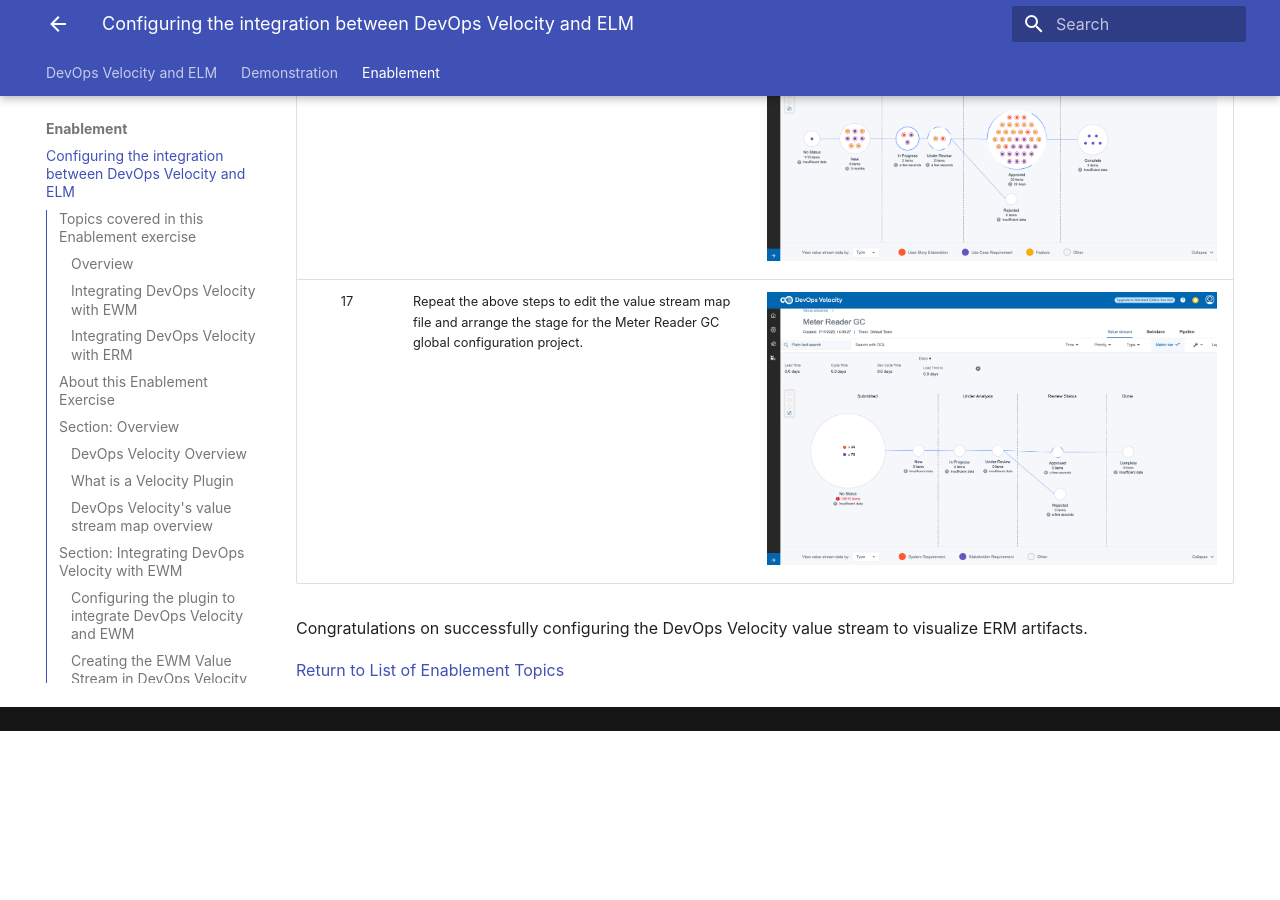
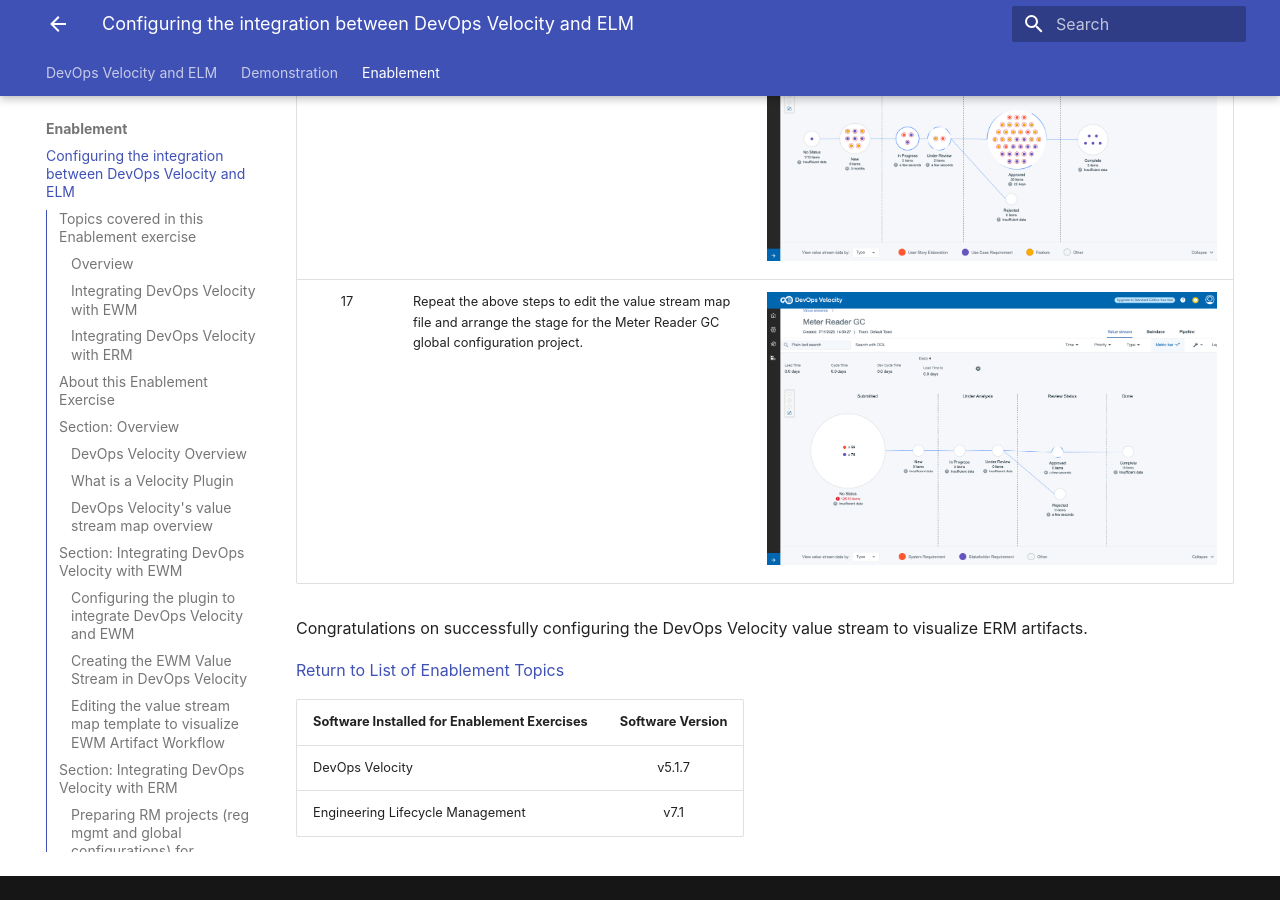
Before and after one commit to DevOpsAutomationLabs/ELM_Velocity, an MkDocs documentation site: the page built from docs/enablement/index.md, in a window 1280 px wide and 900 px high, scrolled down 24074 px. Built offline with MkDocs 1.6.1 and Material for MkDocs 9.7.7, drawn with Linux system fonts in a browser that asks for light colours; before the commit the page ends 24805 px from its top, so only the background shows below that.

Commit message:
Section1_2

```diff
--- a/docs/demonstration/index.md
+++ b/docs/demonstration/index.md
@@ -89,7 +89,7 @@
 | **HINT:** | Returning to the Legend, notice that DevOps Velocity can also track Commits and Pull Requests as well as Work Items - story, defect or task. | <img src="media/d1_11.png" alt="d1_11" style="width:50%; height:auto;"> |
 | 11 | Close the Legend pop up window by clicking the X in the Legend pop up window. | <img src="media/d1_12.png" alt="d1_12" style="width:50%; height:auto;"> |
 | 12 | Continuing to work in the JKE Value Stream, locate the filters on the sub navigation bar in the value stream view. | <img src="media/d1_13.png" alt="d1_13" style="width:100%; height:auto;"> <br/> <img src="media/d1_14.png" alt="d1_14" style="width:100%; height:auto;"> |
-| 13 | Click on the following filters and select the filtering options listed below: <br/> Time: 60 days (display work items which have been modified in the last 60 days)<br/> Type: Story (display work items of Story type only) <br/> Sprint: Sprint 2 (display work items which are scheduled for Sprint 2 release) | <img src="media/d1_18.png" alt="d1_18" style="width:100%; height:auto;"> |
+| 13 | Click on the following filters and select the filtering options listed below: <br/><br/> <strong>Time:</strong> 60 days (display work items which have been modified in the last 60 days)<br/> <strong>Type:</strong> Story (display work items of Story type only) <br/> <strong>Sprint:</strong> Sprint 2 (display work items which are scheduled for Sprint 2 release) | <img src="media/d1_18.png" alt="d1_18" style="width:100%; height:auto;"> |
 | 14 | Notice how only the work items matching the filter settings are displayed. This filtering capability helps teams focus on specific work items matching a specific criteria. | <img src="media/d1_19.png" alt="d1_19" style="width:100%; height:auto;"> |
 | 15 | Clear the filters by clicking the X beside the filter name. | <img src="media/d1_20.png" alt="d1_20" style="width:25%; height:auto;"> |
 | 16 | Working with the "View value stream data by" drop down list box (bottom left of browser window), select the different options available to observe how the work items can be viewed in different ways. Notice how the Value Stream legend changes depending on the view by option selected. | <img src="media/d1_21.png" alt="d1_21" style="width:100%; height:auto;"> |
@@ -111,7 +111,16 @@
 
 | **Step** | **Details**  | **Additional Information** |
 |:-------------:|:------------- |:------------- |
-| 1 |   | <img src="media/d1.png" alt="d1" style="width:50%; height:auto;"> |
+| 1 |  Working in the JKE Banking Demo (Change Management) value stream, locate the Lead Time and Cycle Time KPis. | <img src="media/d1_26.png" alt="d1_26" style="width:50%; height:auto;"> |
+| 2 | These KPIs has been configured to calculate times and monitor change for all work items as those pass through the pipeline stages: <br/><br/> <strong>Lead Time:</strong> Start - In progress / End - Done/Verified <br/> <strong>Cycle Time:</strong> Start - In Progress / End - Done/Verified <br/> <strong>Dev Cycle Time:</strong> Start - In Progress / End - Implemented (Story) <br/> <strong>Lead Time to Change:</strong> Start - New / End - Done/Verified <br/> |   |
+| 3 | Click on the 3 dots beside the Dev Cycle Time KPI. | <img src="media/d1_27.png" alt="d1_27" style="width:50%; height:auto;"> |
+| 4 | Click on the Start Stage listbox and confirm that the "In Progress" stage is set. | <img src="media/d1_28.png" alt="d1_28" style="width:50%; height:auto;"> |
+| 5 | Click on the End Stage listbox and update selecting both the Implemented (Story) and Resolved (Defect). Click update when complete. | <img src="media/d1_29.png" alt="d1_29" style="width:50%; height:auto;"> |
+| **NOTE:** | Changing the Start and End stages for one of the Lead Time and/or Cycle Time KPIs forces a re-calculation of the metrics. In the case where there are multiple Start and/or End Stages, DevOps Velocity calculates an average time considering all work items which have moved from the start stage(s) to the end stage(s). |  |
+| **HINT:** | Due to the older ELM data being synchronized with DevOps Velocity, the trending feauture is hard to demonstrate. However, as work items change state and new data is added, the trending KPIs will provide very important data. Red arrows indicate that the delivery pipeline is getting slower and Velocity will calculate and display a percentage of how much of a increase in time. Green arrows indicate positive change and again, Velocity will display a percentage of the level of improvement | <img src="media/d1_30.png" alt="d1_30" style="width:25%; height:auto;"> |
+| 6 | Click on the + icon (right of the Lead Time and Cycle Time KPIs) to add some additional metrics to the metrics bar. | <img src="media/d1_31.png" alt="d1_31" style="width:50%; height:auto;"> |
+| 7 | From the list provided, select Average Load, Throughput and Distribution as 3 examples. | <img src="media/d1_32.png" alt="d1_32" style="width:50%; height:auto;"> |
+| **NOTE:** | <img src="media/d1_33.png" alt="d1_33" style="width:100%; height:auto;"> <br/> <br/> <strong>Metrics Definitions:</strong> <br/><br/> <strong>Average Load</strong>  - The number of work items active or waiting in a value stream at a given time. Load measures utilization capabilities of value streams related to productivity in the process flow. "Active" refers to the stages from the lead-time start until the lead-time end. <br/> <strong>Throughput</strong> - The rate of work items completed during a period of time. Improving throughput can result in better responsiveness to customer requirements and may yield lead time reductions for value streams. <br/> <strong>Distribution</strong> - The proportion of different types of work items over time. This provides teams visibility into the type of work being completed (features, defects, tasks, and so forth.) <br/><br/> For more information about DevOps Velocity Metrics, visit [Velocity's product documentation page](https://www.ibm.com/docs/en/devops-velocity/5.1.0?topic=metrics-displaying#vsm_metricsBar). <br/> |  |
 
 
 ### 1.3 DevOps Velocity and the Swimlane View
@@ -151,3 +160,8 @@
 <br/>
 
 [Return to Top of Demonstration Page](#integrating-devops-velocity-with-elm-to-achieve-business-outcomes)
+
+| Software Installed for Demonstration Steps | Software Version |
+|:---- |:----:|
+| DevOps Velocity | v5.1.7 |
+| Engineering Lifecycle Management | v7.1 |
--- a/docs/enablement/index.md
+++ b/docs/enablement/index.md
@@ -330,3 +330,8 @@
 
 [Return to List of Enablement Topics](#topics-covered-in-this-enablement-exercise)
 <br/>
+
+| Software Installed for Enablement Exercises | Software Version |
+|:---- |:----:|
+| DevOps Velocity | v5.1.7 |
+| Engineering Lifecycle Management | v7.1 |
```
Also changed, not shown: docs/demonstration/media/d1_26.png (added), docs/demonstration/media/d1_27.png (added), docs/demonstration/media/d1_28.png (added), docs/demonstration/media/d1_29.png (added), docs/demonstration/media/d1_30.png (added), docs/demonstration/media/d1_31.png (added), docs/demonstration/media/d1_32.png (added), docs/demonstration/media/d1_33.png (added).
